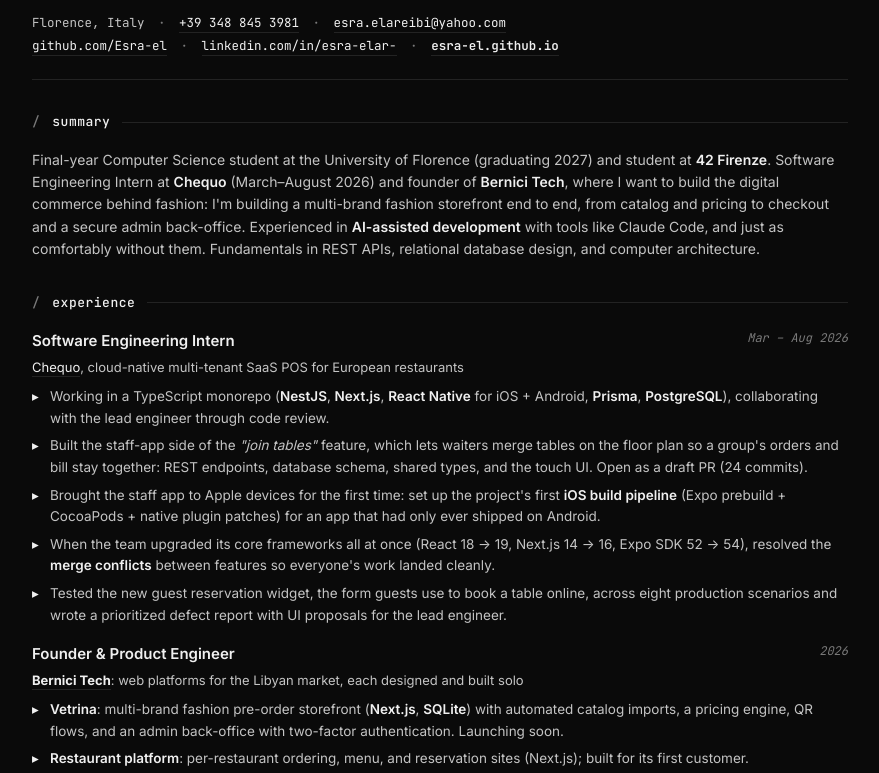
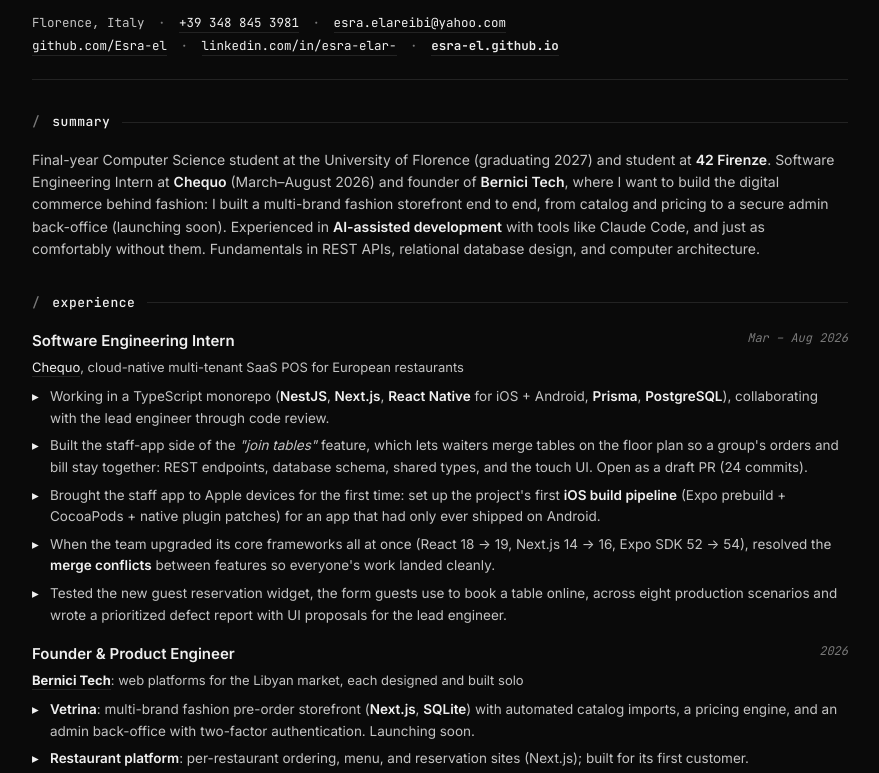
Before and after one commit to Esra-el/Esra-el.github.io, a plain HTML site: page cv.html in a window 1280 px wide. Shown: the part 170-943 px from the top of the page, without its empty margins (200-1079 px from the left). Drawn offline with Linux system fonts and the light colour scheme.

Commit message:
Vetrina: "built" not "building" (finished, keep "launching soon"); drop payment/checkout references
Removes QR payment flows / checkout wording to eliminate legal exposure around
payment handling; keeps catalog imports, pricing engine, and 2FA admin back-office.
Applies to the index.html about + featured card and the cv.html summary + project line.

Co-Authored-By: Claude Opus 4.8 <noreply@anthropic.com>

```diff
--- a/cv.html
+++ b/cv.html
@@ -226,7 +226,7 @@
     <section>
       <h2 class="h2"><span class="slash">/</span> summary</h2>
       <p class="summary">
-        Final-year Computer Science student at the University of Florence (graduating 2027) and student at <strong>42 Firenze</strong>. Software Engineering Intern at <strong>Chequo</strong> (March–August 2026) and founder of <strong>Bernici Tech</strong>, where I want to build the digital commerce behind fashion: I'm building a multi-brand fashion storefront end to end, from catalog and pricing to checkout and a secure admin back-office. Experienced in <strong>AI-assisted development</strong> with tools like Claude Code, and just as comfortably without them. Fundamentals in REST APIs, relational database design, and computer architecture.
+        Final-year Computer Science student at the University of Florence (graduating 2027) and student at <strong>42 Firenze</strong>. Software Engineering Intern at <strong>Chequo</strong> (March–August 2026) and founder of <strong>Bernici Tech</strong>, where I want to build the digital commerce behind fashion: I built a multi-brand fashion storefront end to end, from catalog and pricing to a secure admin back-office (launching soon). Experienced in <strong>AI-assisted development</strong> with tools like Claude Code, and just as comfortably without them. Fundamentals in REST APIs, relational database design, and computer architecture.
       </p>
     </section>
 
@@ -247,7 +247,7 @@
         <h3>Founder &amp; Product Engineer <span class="when">2026</span></h3>
         <div class="where"><a href="https://esra-el.github.io/bernici-tech/"><strong>Bernici Tech</strong></a>: web platforms for the Libyan market, each designed and built solo</div>
         <ul>
-          <li><strong>Vetrina</strong>: multi-brand fashion pre-order storefront (<strong>Next.js</strong>, <strong>SQLite</strong>) with automated catalog imports, a pricing engine, QR flows, and an admin back-office with two-factor authentication. Launching soon.</li>
+          <li><strong>Vetrina</strong>: multi-brand fashion pre-order storefront (<strong>Next.js</strong>, <strong>SQLite</strong>) with automated catalog imports, a pricing engine, and an admin back-office with two-factor authentication. Launching soon.</li>
           <li><strong>Restaurant platform</strong>: per-restaurant ordering, menu, and reservation sites (Next.js); built for its first customer.</li>
           <li><strong>Delivery marketplace</strong> (in development): nationwide cash-first delivery app (Next.js, PostgreSQL, MapLibre) built around merchants' own drivers and handheld terminals.</li>
         </ul>
```
Also changed, not shown: index.html (+2 -2 lines).
